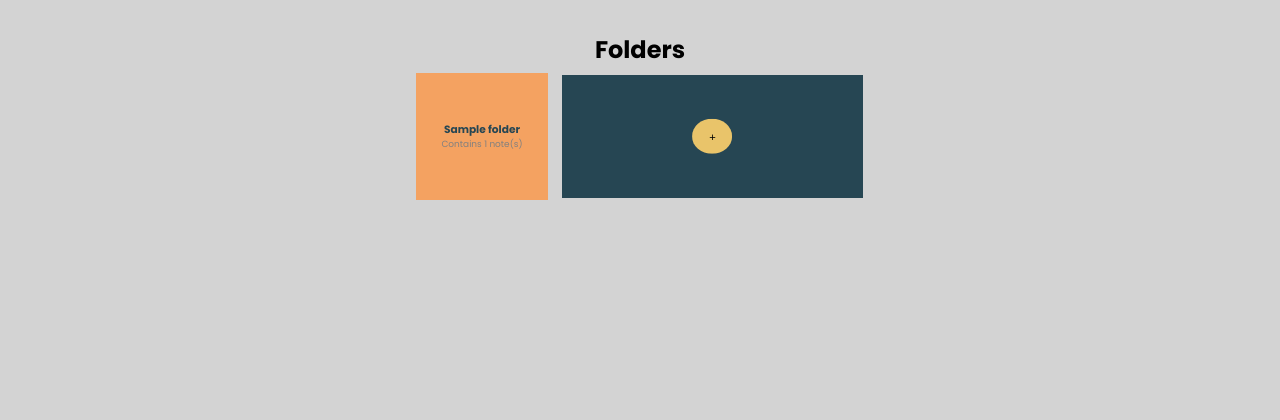
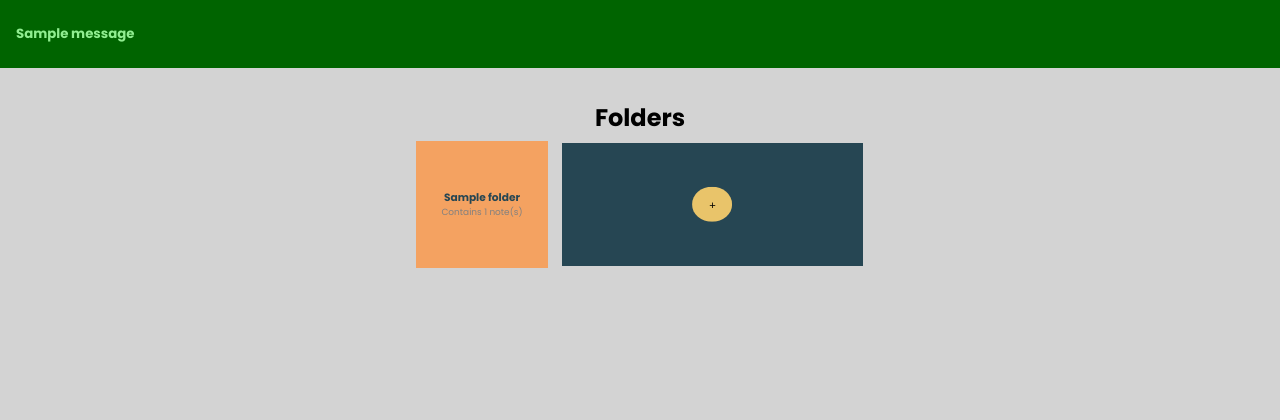
Before and after one commit to bluskigh/feynman-it, a Django app: page /folders/ in a window 1280 px wide. Shown: the part 113-533 px from the top of the page. Run offline with Django 3.2, Linux system fonts and the light colour scheme; a user stored in the database is signed in; tables that the repository leaves empty hold one stand-in row (values such as "Sample post"); one stand-in notice (Sample message) is shown.

Commit message:
Added flashes for indications

```diff
--- a/main/static/main/css/layout.css
+++ b/main/static/main/css/layout.css
@@ -60,7 +60,10 @@ button {
     transition: transform .5s ease;
 }
 button:hover { cursor: pointer; }
-.warning {
+#messages {
+    width: 100%;
+}
+.warning, .error {
     background: red;
     color: darkred;
 }
@@ -68,8 +71,13 @@ button:hover { cursor: pointer; }
     background: darkgreen;
     color: lightgreen;
 }
+.info {
+    background: blue;
+    color: lightblue;
+}
 .message {
-    width: 100%;
+    max-width: 100%;
+    word-break: break-all;
     padding: 1.5em 1em;
     box-sizing: border-box;
 }
--- a/main/templates/main/layout.html
+++ b/main/templates/main/layout.html
@@ -35,6 +35,15 @@
             </ul>
         </section>
     </nav>
+    {% if messages %}
+    <section id="messages">
+        {% for message in messages %}
+        <div class="message {{message.tags}}">
+            <h5>{{message}}</h5>
+        </div>
+        {% endfor %}
+    </section>
+    {% endif %}
     <main>
     {% block body %}{% endblock %}
     </main>
--- a/main/views.py
+++ b/main/views.py
@@ -273,6 +273,7 @@ def edit_note(request, id):
                 note.step_three = cleaned_data.get('step_three')
             note.understand = cleaned_data.get('understand')
             note.save()
+            messages.success(request, 'Successfully saved note')
             return HttpResponseRedirect(reverse('view_note', kwargs={'id': id}))
         else:
             # being naive here, error are goign to be a bit complex due to how its all structured
@@ -292,6 +293,7 @@ def new_folder(request):
     if form.is_valid():
         cd = form.cleaned_data
         Folder.objects.create(title=cd.get('title').strip(), owner=request.user)
+        messages.success(request, 'Successfully created folder')
         return HttpResponseRedirect(reverse('folders'))
     else:
         return render(request, 'main/folders.html', {'form': form, 'folders': Folder.objects.filter(owner=request.user)})
@@ -317,6 +319,7 @@ def view_folder(request, id):
                 note = Note.objects.get(id=option)
                 note.folder = folder
                 note.save()
+            messages.success(request, 'Successfully moved notes')
             return HttpResponseRedirect(reverse('view_folder', kwargs={'id': id}))
         else:
             return render(request, 'main/view_folder.html', {'folder': folder, 'notes': request.user.notes.filter(folder=folder), 'form': form})
@@ -334,10 +337,12 @@ def delete_folder(request, id):
             note.folder = deleted_folder
             note.save()
     else:
+        messages.info(request, f'Deleted notes from "{folder.title}"')
         for note in folder.folder_notes.all():
             note.delete()
 
     if folder != all_folder and folder != deleted_folder and len(notes) == 0:
+        messages.success(request, f'Successfully deleted folder "{folder.title}"')
         folder.delete()
 
     return HttpResponseRedirect(reverse('folders'))
```
Also changed, not shown: 3 other files.
